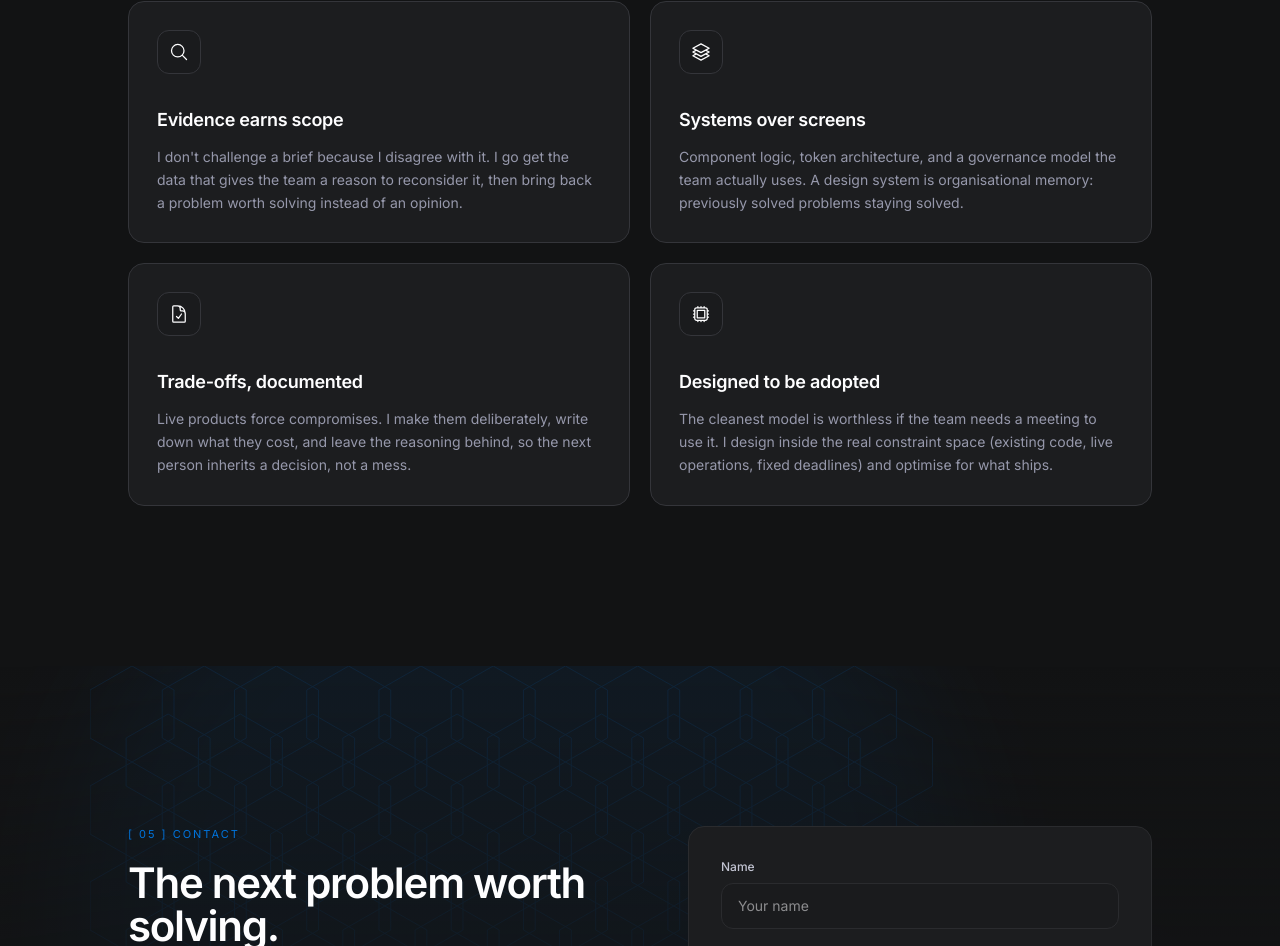
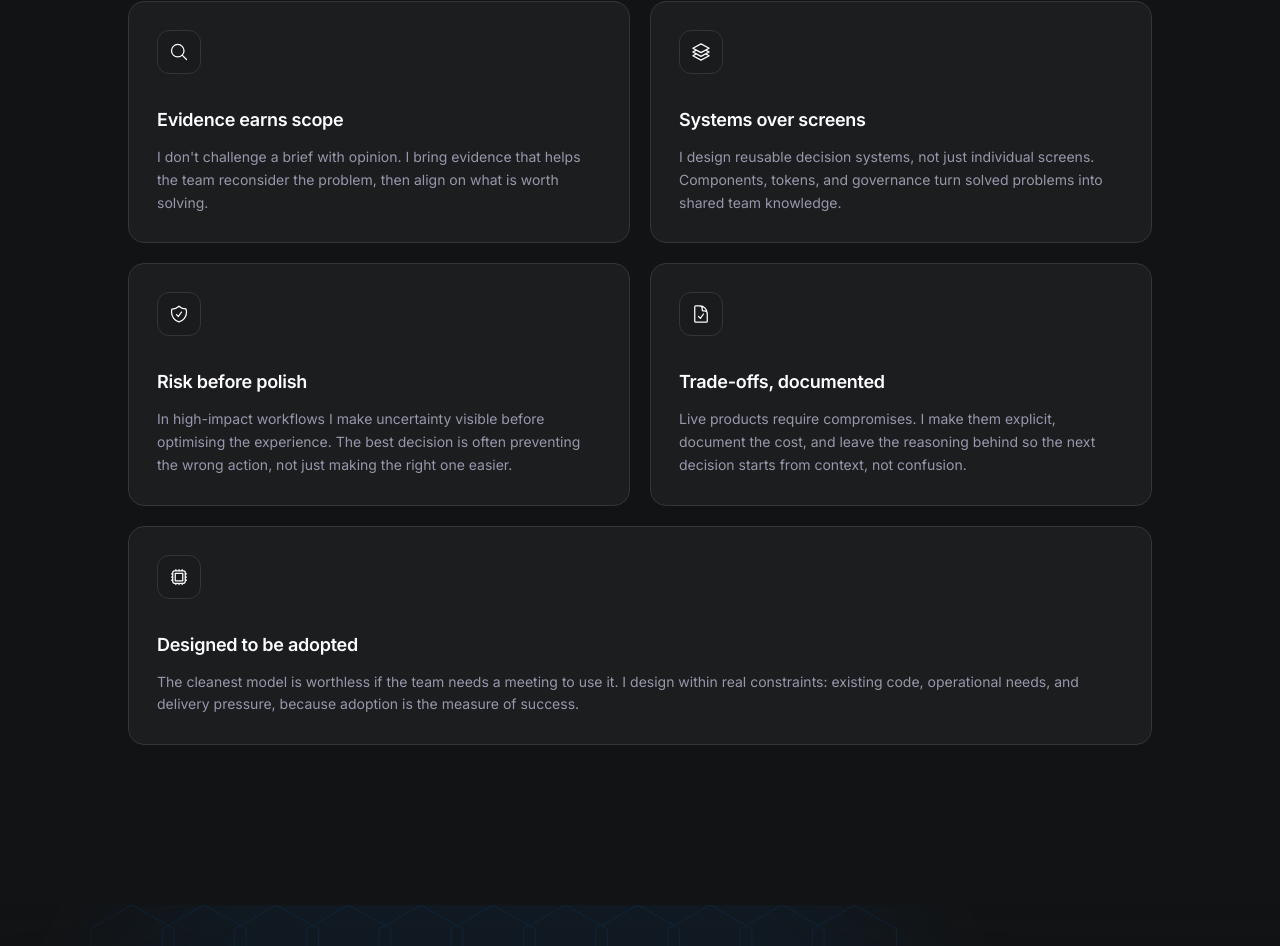
Before and after one commit to mozhganakbari78-hub/Mozhfolio, a Next.js app: page / in a window 1280 px wide. Shown: the part 4858-5804 px from the top of the page. Built offline with nearby package versions, Linux system fonts and the light colour scheme.

Commit message:
Tighten the capability cards and add risk before polish

```diff
--- a/components/Skills.tsx
+++ b/components/Skills.tsx
@@ -7,6 +7,7 @@ import {
   Square3Stack3DIcon,
   DocumentCheckIcon,
   CpuChipIcon,
+  ShieldCheckIcon,
 } from "@heroicons/react/24/outline";
 import { useInView } from "@/lib/useInView";
 
@@ -14,22 +15,27 @@ const capabilities = [
   {
     icon: MagnifyingGlassIcon,
     title: "Evidence earns scope",
-    body: "I don't challenge a brief because I disagree with it. I go get the data that gives the team a reason to reconsider it, then bring back a problem worth solving instead of an opinion.",
+    body: "I don't challenge a brief with opinion. I bring evidence that helps the team reconsider the problem, then align on what is worth solving.",
   },
   {
     icon: Square3Stack3DIcon,
     title: "Systems over screens",
-    body: "Component logic, token architecture, and a governance model the team actually uses. A design system is organisational memory: previously solved problems staying solved.",
+    body: "I design reusable decision systems, not just individual screens. Components, tokens, and governance turn solved problems into shared team knowledge.",
+  },
+  {
+    icon: ShieldCheckIcon,
+    title: "Risk before polish",
+    body: "In high-impact workflows I make uncertainty visible before optimising the experience. The best decision is often preventing the wrong action, not just making the right one easier.",
   },
   {
     icon: DocumentCheckIcon,
     title: "Trade-offs, documented",
-    body: "Live products force compromises. I make them deliberately, write down what they cost, and leave the reasoning behind, so the next person inherits a decision, not a mess.",
+    body: "Live products require compromises. I make them explicit, document the cost, and leave the reasoning behind so the next decision starts from context, not confusion.",
   },
   {
     icon: CpuChipIcon,
     title: "Designed to be adopted",
-    body: "The cleanest model is worthless if the team needs a meeting to use it. I design inside the real constraint space (existing code, live operations, fixed deadlines) and optimise for what ships.",
+    body: "The cleanest model is worthless if the team needs a meeting to use it. I design within real constraints: existing code, operational needs, and delivery pressure, because adoption is the measure of success.",
   },
 ];
 
@@ -74,7 +80,9 @@ export default function Skills() {
                 whileInView={isTouch ? undefined : { opacity: 1, y: 0 }}
                 viewport={{ once: true, amount: 0.12 }}
                 transition={{ duration: 0.6, delay: ci * 0.08, ease: [0.16, 1, 0.3, 1] }}
-                className="relative rounded-2xl border p-7 transition-colors duration-300 hover:border-[var(--accent-color)]"
+                className={`relative rounded-2xl border p-7 transition-colors duration-300 hover:border-[var(--accent-color)]${
+                  ci === capabilities.length - 1 ? " sm:col-span-2" : ""
+                }`}
                 style={{ borderColor: "var(--border-strong)", background: "var(--surface)" }}
               >
                 <span
```
